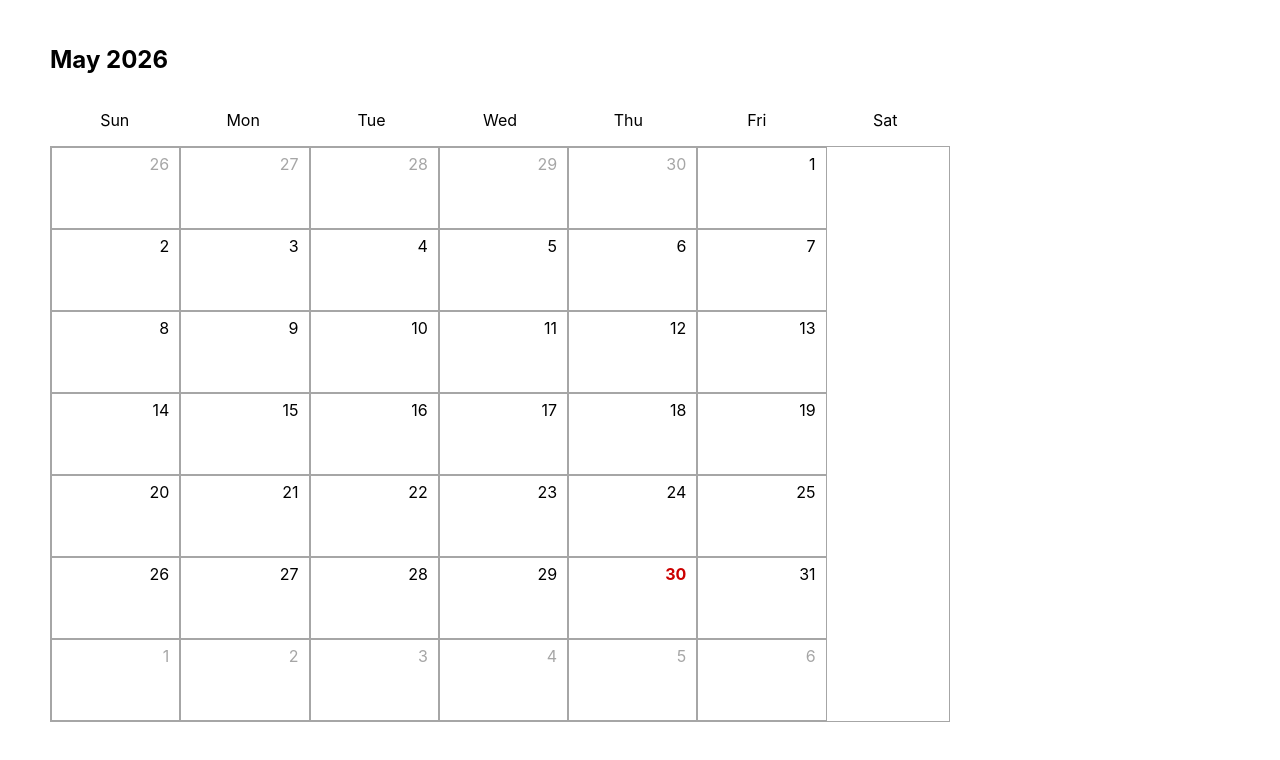
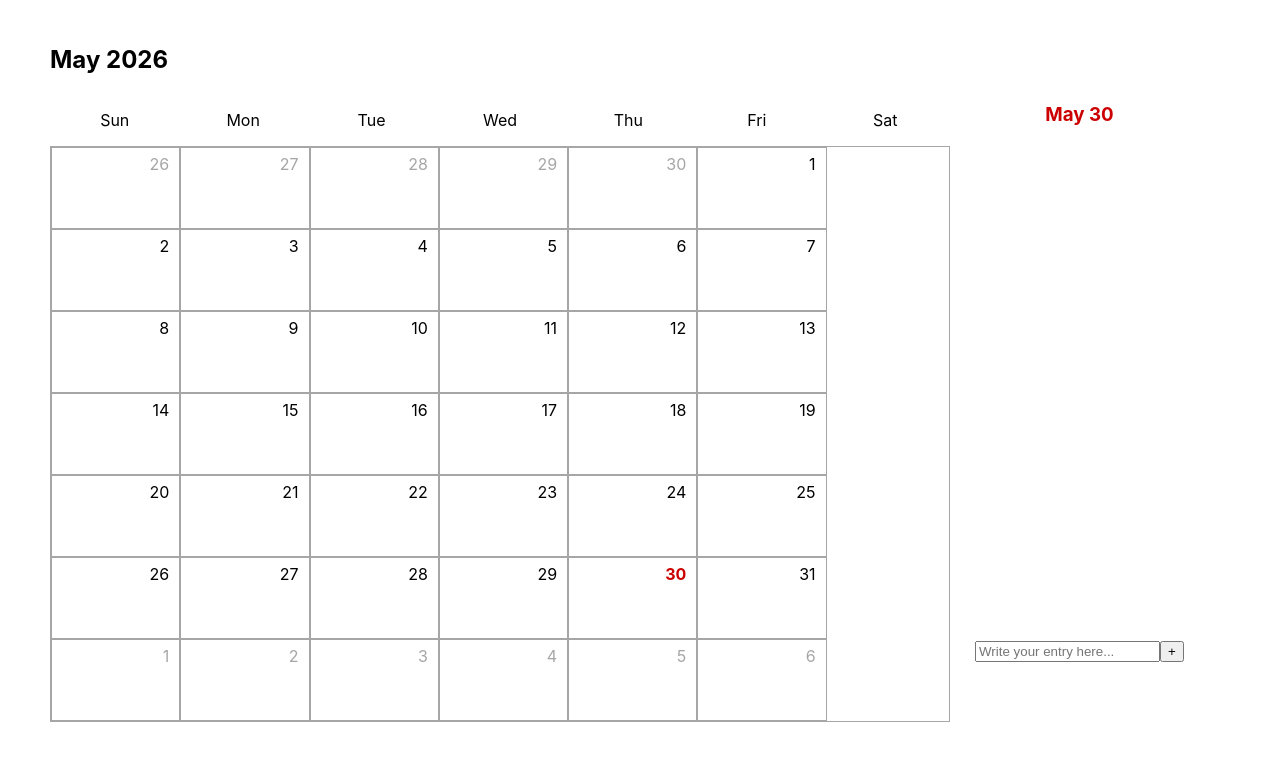
Before and after one commit to clarissaak/journal, a React (Create React App) app: page / in a window 1280 px wide. Shown: the top 760 px of the page. Built offline with nearby package versions, Linux system fonts and the light colour scheme.

Commit message:
date entry panel list

```diff
--- a/src/journal.css
+++ b/src/journal.css
@@ -1,10 +1,11 @@
 .journal {
-    flex-direction: column;
+    flex-direction: row;
+    display: flex;
     height: 100vh;
-    justify-content: center;
-    align-items: center;
     padding: 25px 50px;
+    gap: 25px;
 }
+
 .calendar {
   width: 900px;
   height: 600px;
@@ -73,3 +74,22 @@
   color: #cc0000;
   font-weight: bold;
 }
+
+.entry-panel {
+  display: flex;
+  flex-direction: column;
+  margin-top: 5%;
+}
+
+.entries {
+  display: block;
+  height: 75%;
+}
+
+h3 {
+  color: #cc0000;
+}
+
+.add-entry {
+    position: relative;
+}
--- a/src/journal.js
+++ b/src/journal.js
@@ -15,8 +15,9 @@ function Journal() {
         setCurrentDay(new Date(day.year, day.month, day.number));
     }
 
-/**    const [inputEntry, setInputEntry] = useState("");
-    const [entries, setEntries] = useState([]);
+    const [inputEntry, setInputEntry] = useState("");
+    const [entries, setEntries] = useState({});
+    const currentDateKey = currentDay.toISOString().split("T")[0];
 
     function addEntry() {
         if (inputEntry.trim() === "") {
@@ -24,23 +25,22 @@ function Journal() {
             return;
         }
 
-        if (entries.length >= 7) {
-            console.warn("Maximum of 7 entries.");
-            return;
-        }
-
         const newEntry = {
-            text: inputEntry,
-            completed: false
+            text: inputEntry
         };
 
-        setEntries([...entries, newEntry]);
+        setEntries(prevEntries => ({
+            ...prevEntries,
+            [currentDateKey]: [
+                ...(prevEntries[currentDateKey] || []),
+                newEntry
+            ]
+        }));
+
         setInputEntry("");
     }
- */
 
-
-
+    const todaysEntries = entries[currentDateKey] || [];
 
     return (
         <div className="journal">
@@ -58,9 +58,29 @@ function Journal() {
                         </div>
                         <CalendarDays day={currentDay} changeCurrentDay={changeCurrentDay} />
                     </div>
+                </div>
+                <div className="entry-panel">
+                    <div className="entries">
+                        <h3>{months[currentDay.getMonth()]} {currentDay.getDate()}</h3>
+                        {todaysEntries.map((entry, index) => (
+                            <p key={index}>{entry.text}</p>
+                        ))}
+                    </div>
+                    <div className="add-entry">
+                            <input
+                                type="text"
+                                placeholder="Write your entry here..."
+                                value={inputEntry}
+                                onChange={(e) =>
+                                    setInputEntry(e.target.value)
+                                }
+                            />
 
+                            <button className="add-btn" onClick={addEntry}>
+                                +
+                            </button>
+                    </div>
                 </div>
-
             </div>
             )
 
```
